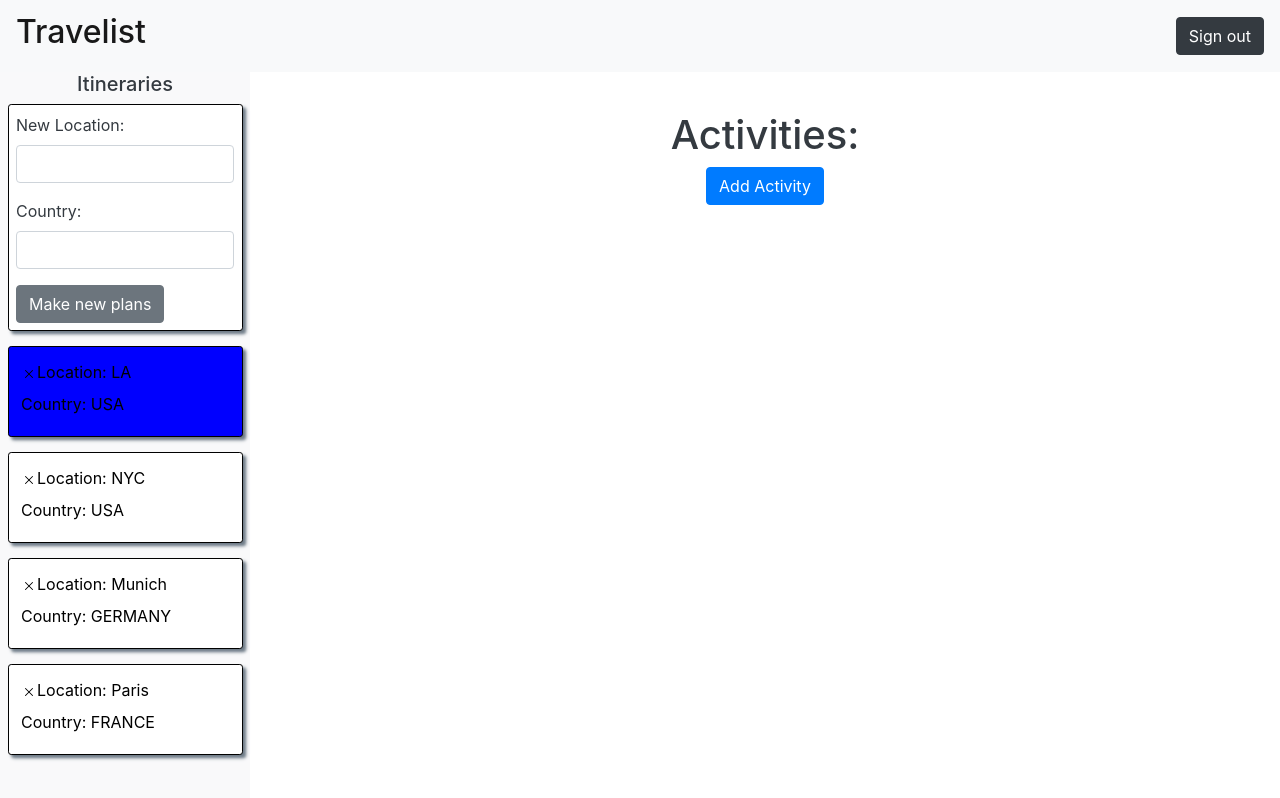
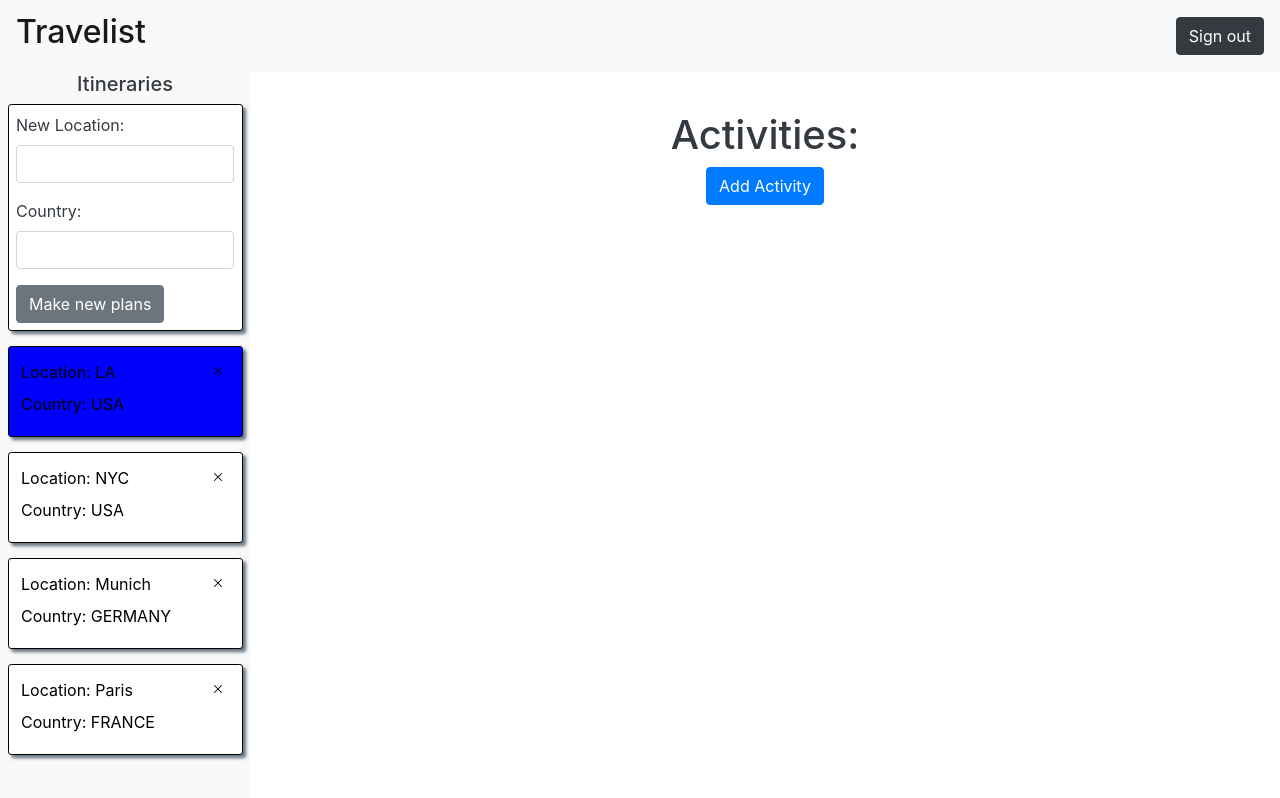
Before and after one commit to Voyajour/voyajour-travel, a React app: page /main in a window 1280 px wide. Shown: the top 798 px of the page. Built offline with nearby package versions, Linux system fonts and the light colour scheme.

Commit message:
Add styling for icons

```diff
--- a/client/scss/activities.scss
+++ b/client/scss/activities.scss
@@ -1,4 +1,4 @@
-@import "./variables.scss";
+@import './variables.scss';
 
 #large-activity-container {
   flex-grow: 3;
@@ -19,4 +19,12 @@
   padding: 2%;
   box-shadow: 0.2rem 0.2rem 0.2rem lighten($color: $base-color, $amount: 55);
   background-color: lighten($color: $base-color, $amount: 85);
+  position: relative;
 }
+
+.delete-icon {
+  position: absolute;
+  top: 1rem;
+  right: 1rem;
+  font-size: 2rem;
+}
--- a/client/scss/sidebar.scss
+++ b/client/scss/sidebar.scss
@@ -1,7 +1,5 @@
-@import "~bootstrap/scss/bootstrap";
-@import "./variables.scss";
-
-
+@import '~bootstrap/scss/bootstrap';
+@import './variables.scss';
 
 .side-bar {
   color: $base-color;
@@ -27,7 +25,6 @@
   background-color: lighten($color: $base-color, $amount: 85);
 }
 
-
 .side-bar-card {
   margin: 3%;
   padding: 5%;
@@ -37,4 +34,13 @@
   text-align: start;
   box-shadow: 0.2rem 0.2rem 0.2rem lighten($color: $base-color, $amount: 25);
   background-color: lighten($color: $base-color, $amount: 65);
+  position: relative;
 }
+
+.delete-icon-location {
+  font-size: 1rem;
+  position: absolute;
+  top: 1rem;
+  right: 1rem;
+  height: auto;
+}
```
Lines whose indentation alone changed are shown as unchanged.
